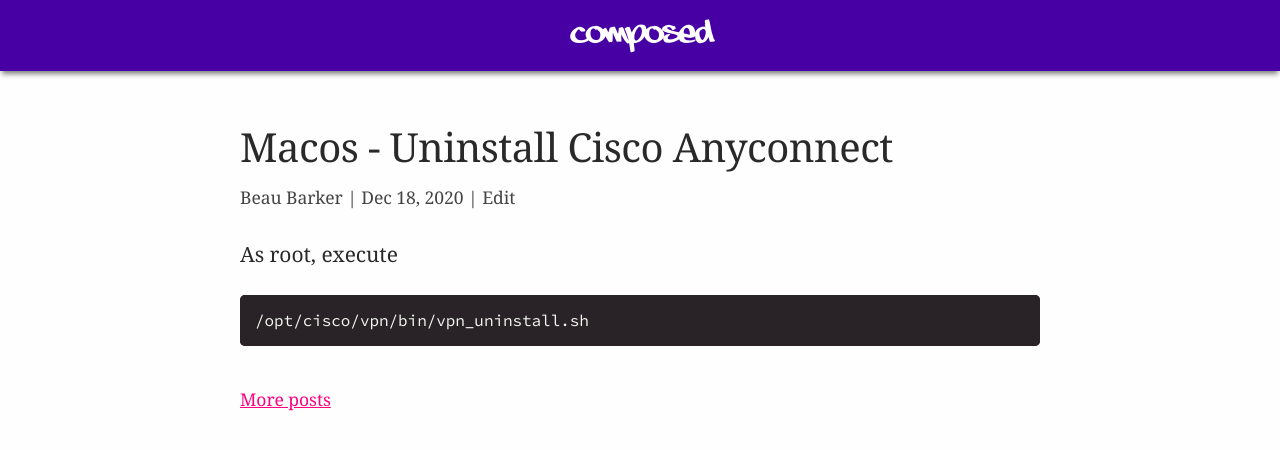
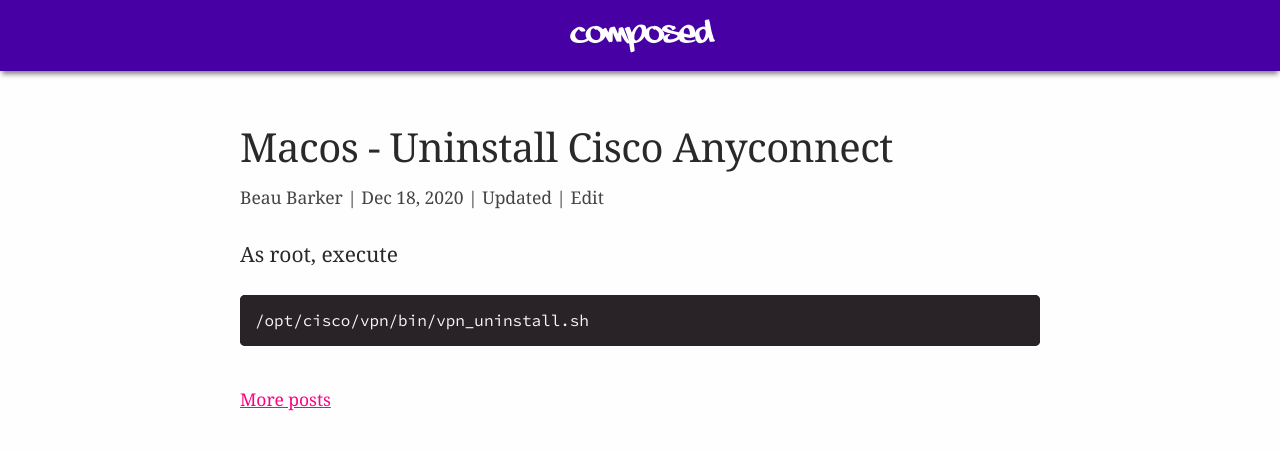
Before and after one commit to explodinglabs/explodinglabs.github.io, a Jekyll site: the page built from docs/_posts/2020-12-18-macos-uninstall-cisco-anyconnect.markdown, in a window 1280 px wide. Shown: the top 450 px of the page. Built offline with Jekyll 4.4.1, drawn with Linux system fonts in a browser that asks for light colours.

Commit message:
Add jekyll-last-modified-at

```diff
--- a/Gemfile
+++ b/Gemfile
@@ -3,3 +3,4 @@
 gem 'jekyll-redirect-from', '~> 0.16'
 gem 'jekyll-seo-tag', '~> 2.7'
 gem 'jekyll-sitemap', '~> 1.4'
+gem 'jekyll-last-modified-at', '~> 1.1'
--- a/docs/_config.yml
+++ b/docs/_config.yml
@@ -6,6 +6,7 @@
     - jekyll-redirect-from
     - jekyll-seo-tag
     - jekyll-sitemap
+    - jekyll-last-modified-at
 title: Composed
 tagline: A programming blog
 url: "https://composed.blog" # the base hostname & protocol for your site
--- a/docs/_layouts/post.html
+++ b/docs/_layouts/post.html
@@ -1,13 +1,18 @@
 ---
 layout: all
 ---
+{% assign created = page.date | date: "%b %-d, %Y" %}
+{% assign updated = page.last_modified_at | date: '%b %-d, %Y' %}
 <article class="wrapper" itemscope itemtype="http://schema.org/BlogPosting">
     <header>
         <h1>{{ page.title }}</h1>
         <div class="post-meta">
             <time datetime="{{ page.date | date_to_xmlschema }}" itemprop="datePublished">
                 Beau Barker |
-                {{ page.date | date: "%b %-d, %Y" }} |
+                {{ created }} |
+                {% if updated != created %}
+                Updated {{ updated }} |
+                {% endif %}
                 <a href="https://github.com/explodinglabs/composed.blog/edit/master/docs/{{page.path}}">
                     Edit
                 </a>
```
Also changed, not shown: Gemfile.lock.
